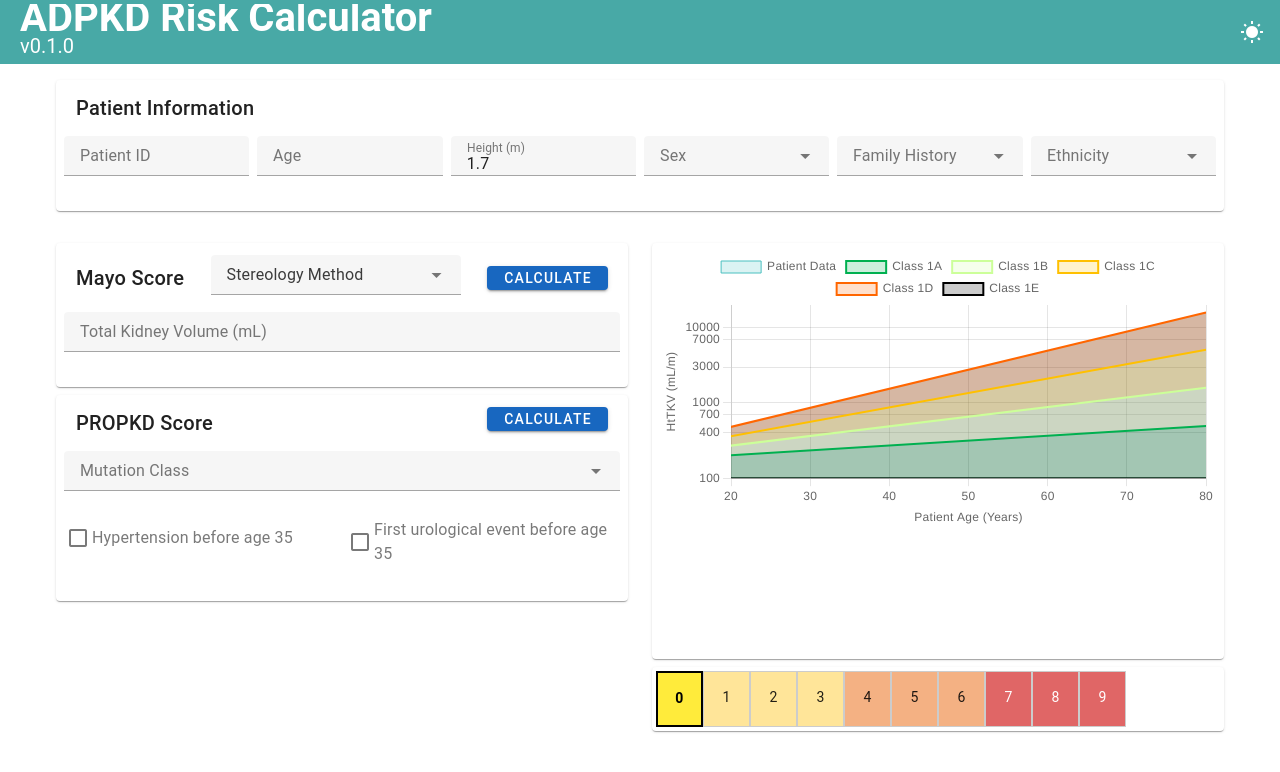
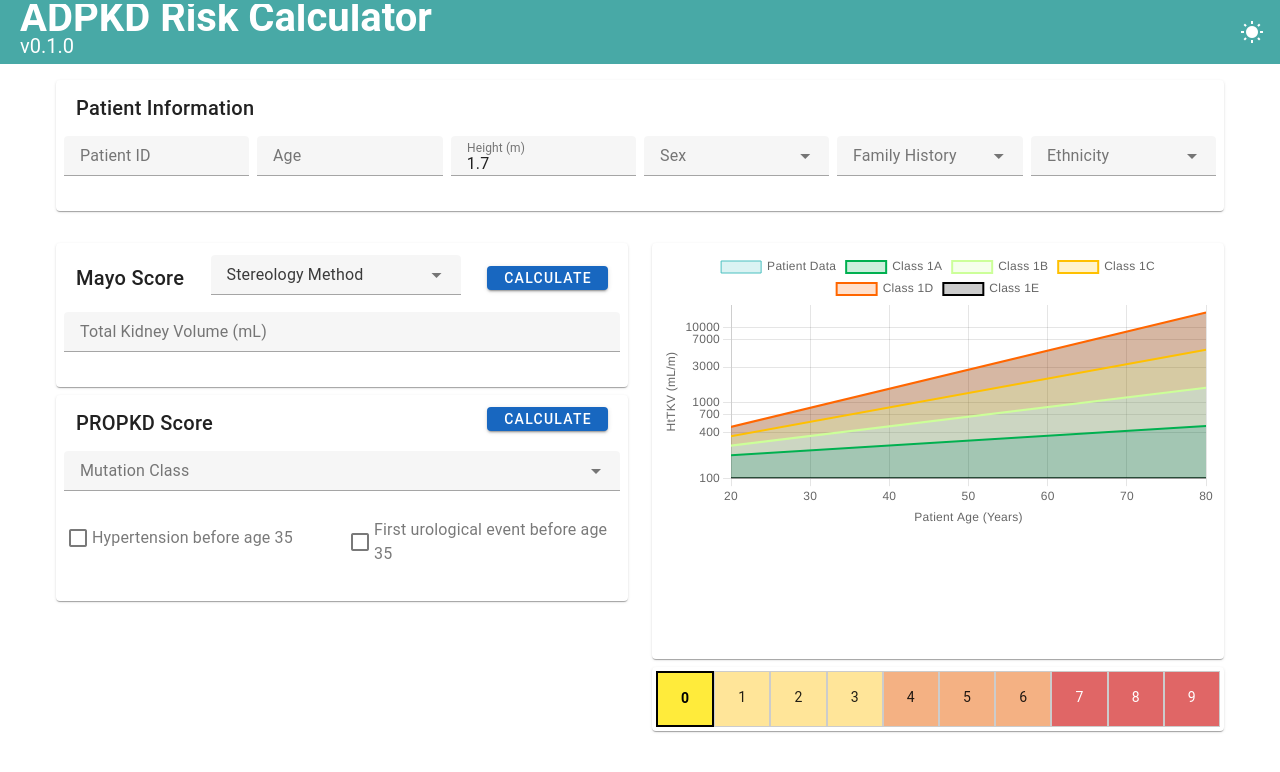
Before and after one commit to halbritter-lab/adpkd-risk, a Vue app: page / in a window 1280 px wide. Shown: the top 772 px of the page. Built offline with nearby package versions, Linux system fonts and the light colour scheme; what webfontloader would draw is missing.

Commit message:
refactor: Improve PROPKDChart component layout and tooltip for scoreGrid cells

```diff
--- a/src/components/PROPKDChart.vue
+++ b/src/components/PROPKDChart.vue
@@ -1,18 +1,18 @@
 <template>
-  <v-row class="text-center" dense>
+  <v-row class="text-center justify-center" dense>
     <v-col
       v-for="cell in scoreGrid"
       :key="cell.value"
       :class="['pa-4', getCellStyle(cell)]"
+      class="grid-cell"
       cols="1"
     >
-          <div v-bind="attrs" v-on="on">
-            {{ cell.value }}
-            <v-tooltip
-                activator="parent"
-                location="top"
-            >{{ cell.label }}: {{ cell.description }}</v-tooltip>
-        </div>
+      <div v-bind="attrs" v-on="on">
+        {{ cell.value }}
+        <v-tooltip activator="parent" location="top">
+          {{ cell.label }}: {{ cell.description }}
+        </v-tooltip>
+      </div>
     </v-col>
   </v-row>
 </template>
@@ -58,6 +58,18 @@ export default {
 </script>
 
 <style scoped>
+.grid-cell {
+  flex-grow: 1;
+  flex-basis: 0;
+  max-width: 100%;
+}
+
+/* Ensures grid stretches fully */
+.v-row {
+  display: flex;
+  justify-content: center;
+}
+
 .low-risk {
   background-color: #ffe599;
   border: 1px solid #ccc;
@@ -80,4 +92,11 @@ export default {
   color: #000;
   font-weight: bold;
 }
+
+/* Make sure the grid cells are responsive */
+.grid-cell {
+  width: 100%;
+  max-width: 100px; /* Adjust this value based on the size you want for each cell */
+  text-align: center;
+}
 </style>
```
